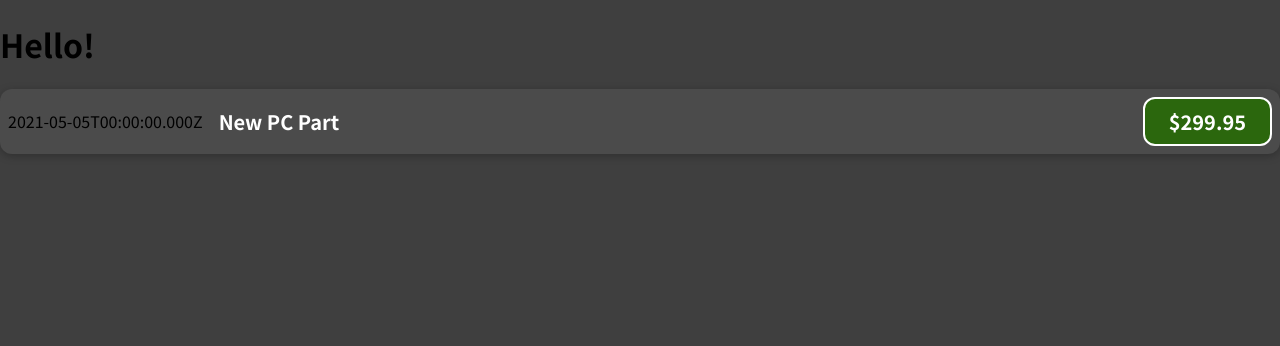
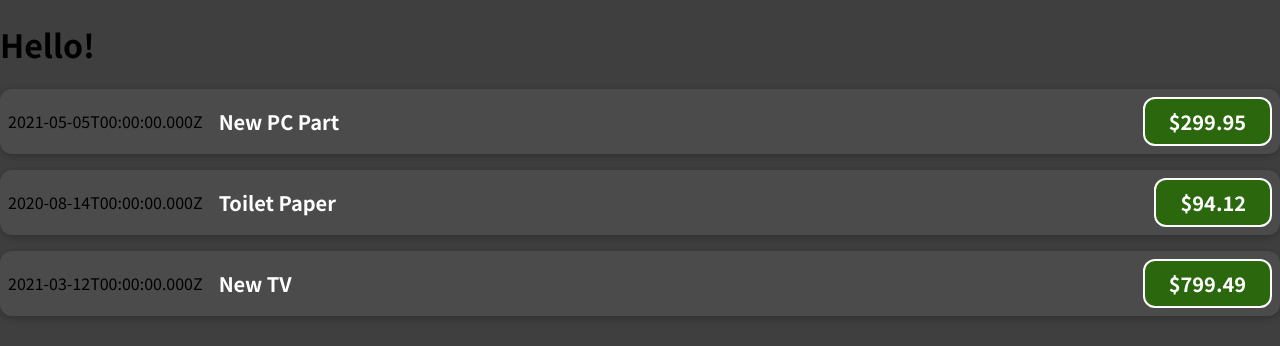
Before and after one commit to gunnarsikorski/expense-tracker, a React (Create React App) app: page / in a window 1280 px wide. Shown: the top 346 px of the page. Built offline with nearby package versions, Linux system fonts and the light colour scheme.

Commit message:
Using props with dummy data

```diff
--- a/src/App.js
+++ b/src/App.js
@@ -1,13 +1,60 @@
 import React from 'react';
-import ExpenseItem from './components/ExpenseItem'
+import ExpenseItem from './components/ExpenseItem';
 
 function App() {
-  return (
-    <div>
-      <h1>Hello!</h1>
-      <ExpenseItem />
-    </div>
-  );
+	const expenses = [
+		{
+			id: 'e1',
+			title: 'New PC Part',
+			amount: 299.95,
+			date: new Date(2021, 4, 5),
+		},
+		{
+			id: 'e2',
+			title: 'Toilet Paper',
+			amount: 94.12,
+			date: new Date(2020, 7, 14),
+		},
+		{
+			id: 'e3',
+			title: 'New TV',
+			amount: 799.49,
+			date: new Date(2021, 2, 12),
+		},
+		{
+			id: 'e4',
+			title: 'Car Insurance',
+			amount: 294.67,
+			date: new Date(2021, 2, 28),
+		},
+		{
+			id: 'e5',
+			title: 'New Desk (Wooden)',
+			amount: 450,
+			date: new Date(2021, 5, 12),
+		},
+	];
+
+	return (
+		<div>
+			<h1>Hello!</h1>
+			<ExpenseItem
+				title={expenses[0].title}
+				amount={expenses[0].amount}
+				date={expenses[0].date}
+			/>
+			<ExpenseItem
+				title={expenses[1].title}
+				amount={expenses[1].amount}
+				date={expenses[1].date}
+			/>
+			<ExpenseItem
+				title={expenses[2].title}
+				amount={expenses[2].amount}
+				date={expenses[2].date}
+			/>
+		</div>
+	);
 }
 
 export default App;
--- a/src/components/ExpenseItem.js
+++ b/src/components/ExpenseItem.js
@@ -1,18 +1,14 @@
 import React from 'react';
 import './ExpenseItem.css';
 
-
-function ExpenseItem() {
-	const expenseDate = new Date(2021, 4, 5);
-	const expenseTitle = 'New PC Part';
-	const expenseAmount = 299.95;
+function ExpenseItem(props) {
 
 	return (
 		<div className='expense-item'>
-			<div>{expenseDate.toISOString()}</div>
+			<div>{props.date.toISOString()}</div>
 			<div className='expense-item__description'>
-				<h2>{expenseTitle}</h2>
-				<div className='expense-item__price'>${expenseAmount}</div>
+				<h2>{props.title}</h2>
+				<div className='expense-item__price'>${props.amount}</div>
 			</div>
 		</div>
 	);
```
